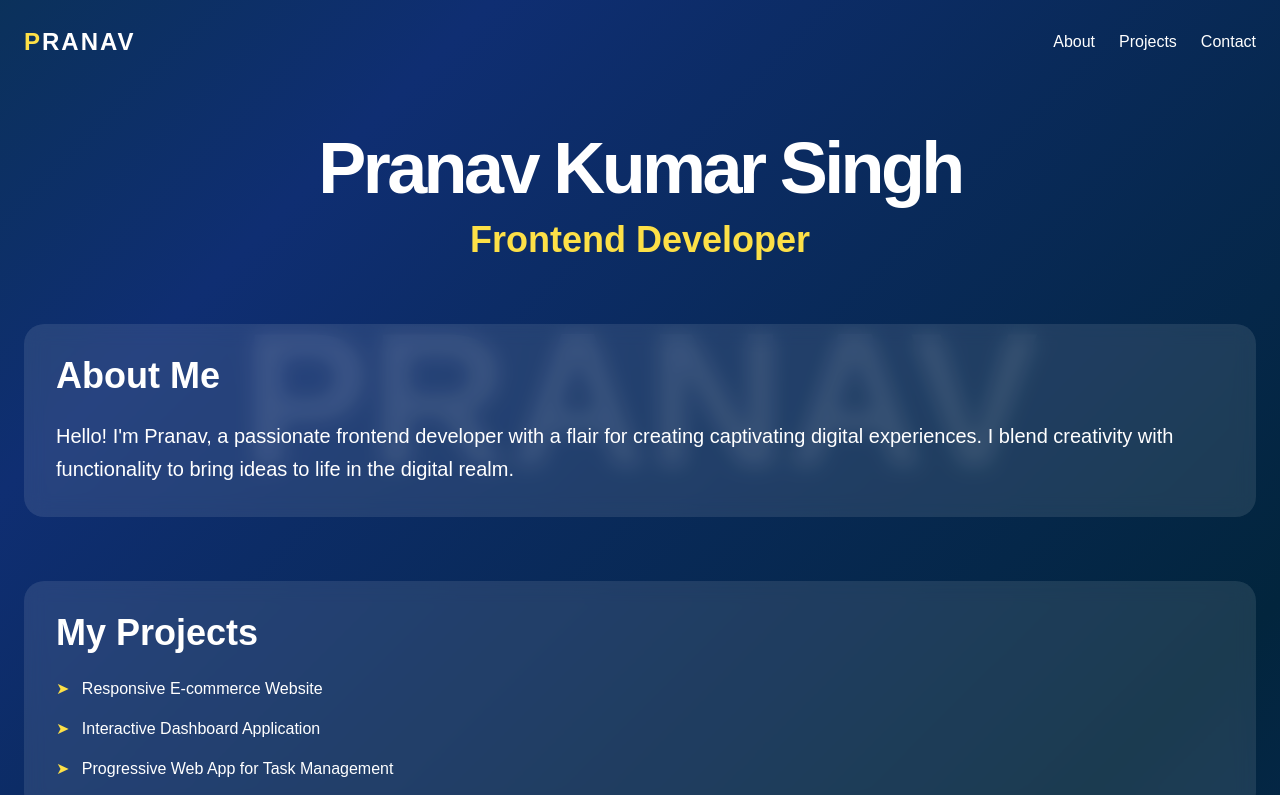
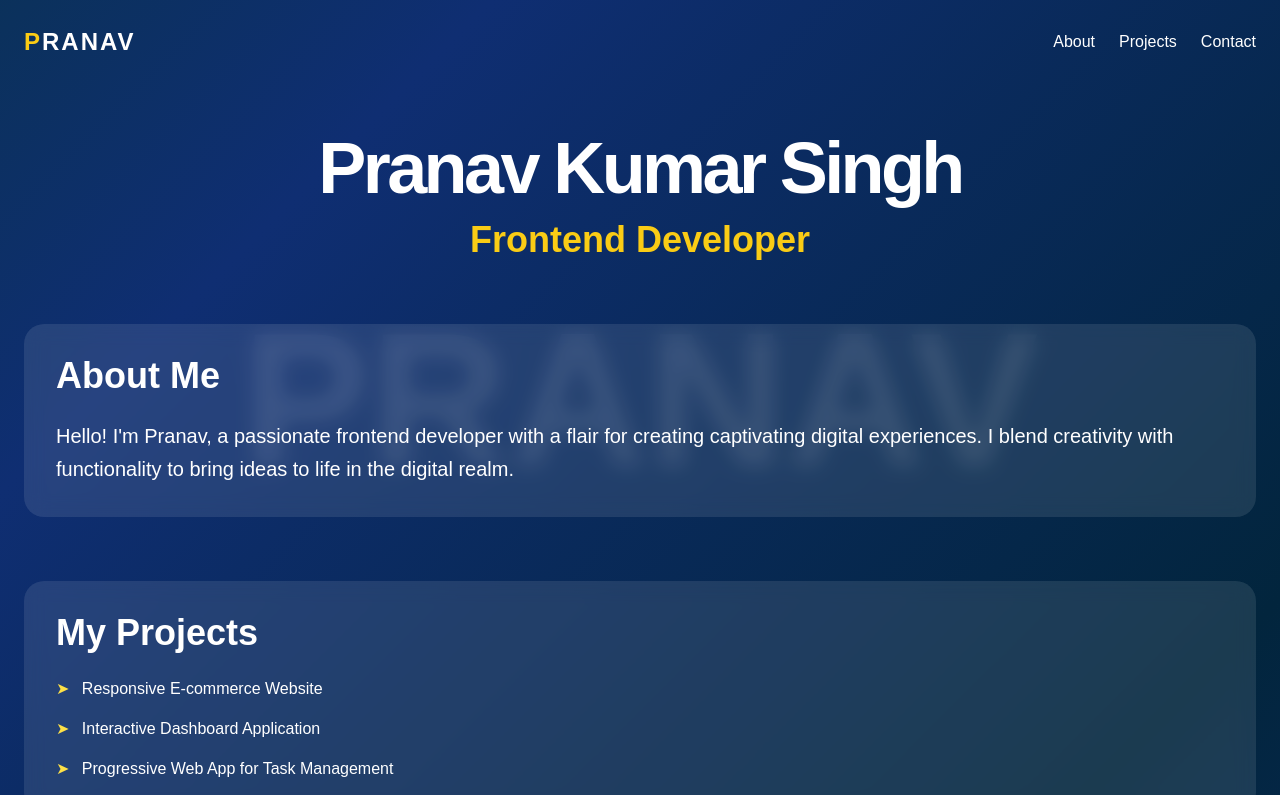
Before and after one commit to PranavMarch20/JunkFolio, a plain HTML site: page index.html in a window 1280 px wide. Shown: the top 795 px of the page. Drawn offline with nearby package versions, Linux system fonts and the light colour scheme.

Commit message:
highlight color change

```diff
--- a/index.html
+++ b/index.html
@@ -11,7 +11,7 @@
     <header class="p-6 relative z-10">
         <div class="container mx-auto flex justify-between items-center">
             <a href="#" class="logo" aria-label="Pranav's Portfolio">
-                <span class="text-yellow-300">P</span>RANAV
+                <span class="text-yellow-400">P</span>RANAV
             </a>
             <nav>
                 <ul class="flex space-x-6">
@@ -27,7 +27,7 @@
         <h1 class="text-5xl md:text-7xl font-bold text-center mb-4 tracking-tighter">
             <span class="block transform hover:scale-110 transition-transform duration-300">Pranav Kumar Singh</span>
         </h1>
-        <h2 class="text-3xl md:text-4xl font-semibold text-center mb-16 text-yellow-300">
+        <h2 class="text-3xl md:text-4xl font-semibold text-center mb-16 text-yellow-400">
             <span class="block transform hover:scale-110 transition-transform duration-300">Frontend Developer</span>
         </h2>
 
```
